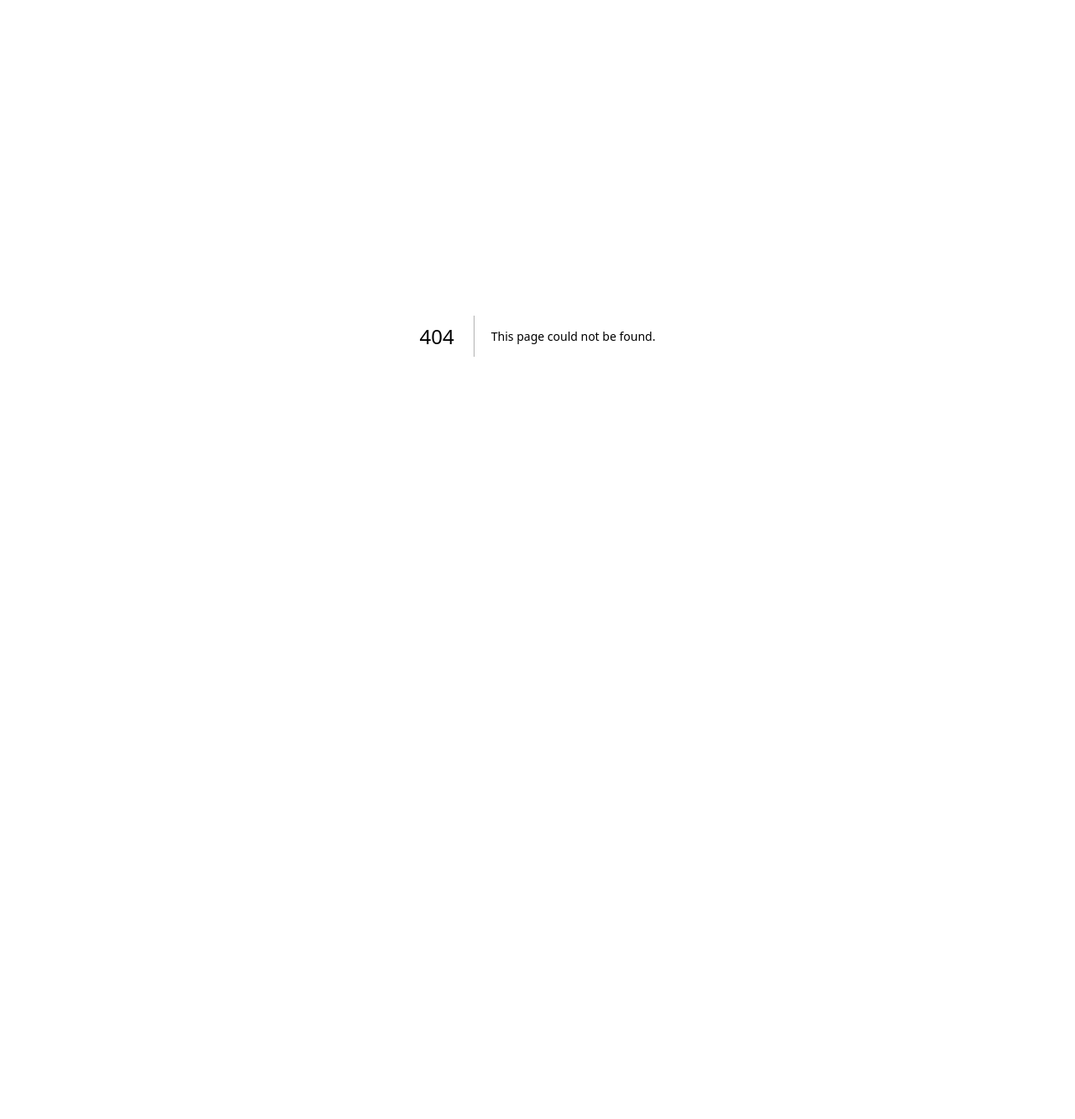
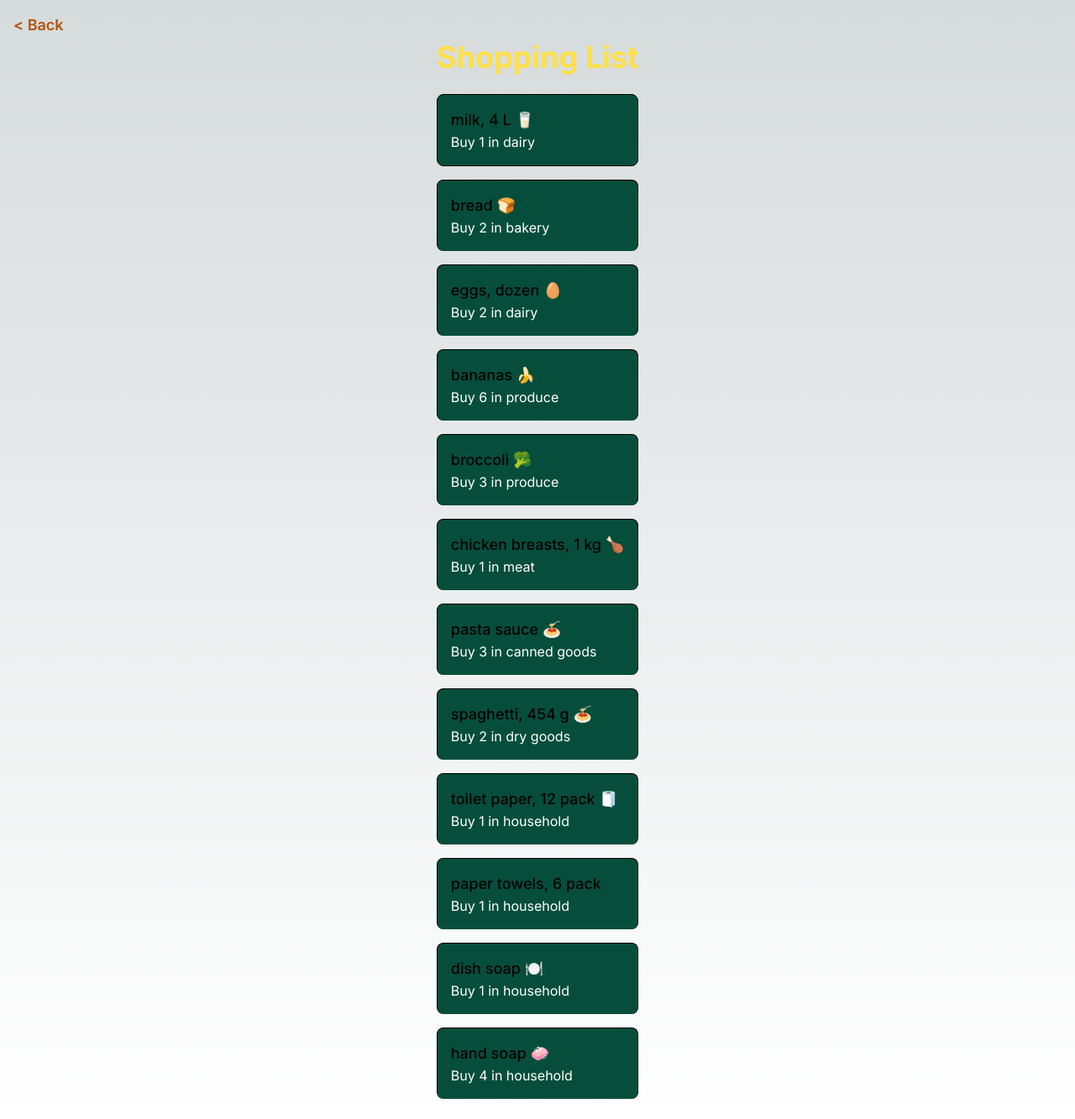
Before and after one commit to Arthur4Lopes/cprg306-assignments, a Next.js app: page /week-3 in a window 1280 px wide. Before the commit this address had no page. Shown: the whole page at 84% size. Before the commit the page ends 800 px from the top, so only its background shows below. Built offline with nearby package versions, Linux system fonts and the light colour scheme.

Commit message:
Week 3 assignment

```diff
--- a/app/layout.js
+++ b/app/layout.js
@@ -4,8 +4,8 @@ import "./globals.css";
 const inter = Inter({ subsets: ["latin"] });
 
 export const metadata = {
-  title: "Create Next App",
-  description: "Generated by create next app",
+  title: "Shopping List",
+  description: "Items list to buy",
 };
 
 export default function RootLayout({ children }) {
--- a/app/page.js
+++ b/app/page.js
@@ -30,14 +30,19 @@ export default function Home() {
           </h2>
         </a>
 
-
+        <a
+          href="/week-3"
+          className="group rounded-lg border border-transparent px-5 py-4 transition-colors hover:border-gray-300 hover:bg-gray-100 hover:dark:border-neutral-700 hover:dark:bg-neutral-800/30"
+          target="_blank"
+          rel="noopener noreferrer"
+        >
           <h2 className={`mb-3 text-2xl font-semibold`}>
             Week-3{" "}
             <span className="inline-block transition-transform group-hover:translate-x-1 motion-reduce:transform-none">
               -&gt;
             </span>
           </h2>
-
+        </a>
 
 
           <h2 className={`mb-3 text-2xl font-semibold`}>
--- /dev/null
+++ b/app/week-3/item-list.js
@@ -0,0 +1,76 @@
+import Item from './items';
+
+export default function ItemList() {
+  const items = [
+    {
+      name: "milk, 4 L 🥛",
+      quantity: 1,
+      category: "dairy",
+    },
+    {
+      name: "bread 🍞",
+      quantity: 2,
+      category: "bakery",
+    },
+    {
+      name: "eggs, dozen 🥚",
+      quantity: 2,
+      category: "dairy",
+    },
+    {
+      name: "bananas 🍌",
+      quantity: 6,
+      category: "produce",
+    },
+    {
+      name: "broccoli 🥦",
+      quantity: 3,
+      category: "produce",
+    },
+    {
+      name: "chicken breasts, 1 kg 🍗",
+      quantity: 1,
+      category: "meat",
+    },
+    {
+      name: "pasta sauce 🍝",
+      quantity: 3,
+      category: "canned goods",
+    },
+    {
+      name: "spaghetti, 454 g 🍝",
+      quantity: 2,
+      category: "dry goods",
+    },
+    {
+      name: "toilet paper, 12 pack 🧻",
+      quantity: 1,
+      category: "household",
+    },
+    {
+      name: "paper towels, 6 pack",
+      quantity: 1,
+      category: "household",
+    },
+    {
+      name: "dish soap 🍽️",
+      quantity: 1,
+      category: "household",
+    },
+    {
+      name: "hand soap 🧼",
+      quantity: 4,
+      category: "household",
+    },
+  ];
+
+  return (
+    <div className="max-w-md mx-auto">
+      <ul className="divide-y divide-black space-y-4">
+        {items.map((item, index) => (
+          <Item key={index} {...item} />
+        ))}
+      </ul>
+    </div>
+  );
+}
--- /dev/null
+++ b/app/week-3/items.js
@@ -0,0 +1,10 @@
+const Item = ({ name, quantity, category }) => {
+  return (
+    <li className="flex flex-col justify-between items-start p-4 border border-black bg-emerald-900 rounded-lg mb-4 last:mb-0 max-w-md mx-auto">
+      <span className="font-medium text-lg">{name}</span>
+      <span className="text-white">Buy {quantity} in {category}</span>
+    </li>
+  );
+};
+
+export default Item;
--- /dev/null
+++ b/app/week-3/page.js
@@ -0,0 +1,16 @@
+import ItemList from './item-list';
+
+export default function Page() {
+  return (
+    <main className="flex flex-col items-center p-6 relative">
+        <a
+          href="/"
+          className="text-amber-700 text-lg font-semibold absolute top-0 left-0 m-4">&lt; Back
+        </a>
+      <h1 className="text-4xl font-bold m-6 text-center text-yellow-300">
+        Shopping List
+      </h1>
+      <ItemList />
+    </main>
+  );
+}
```
